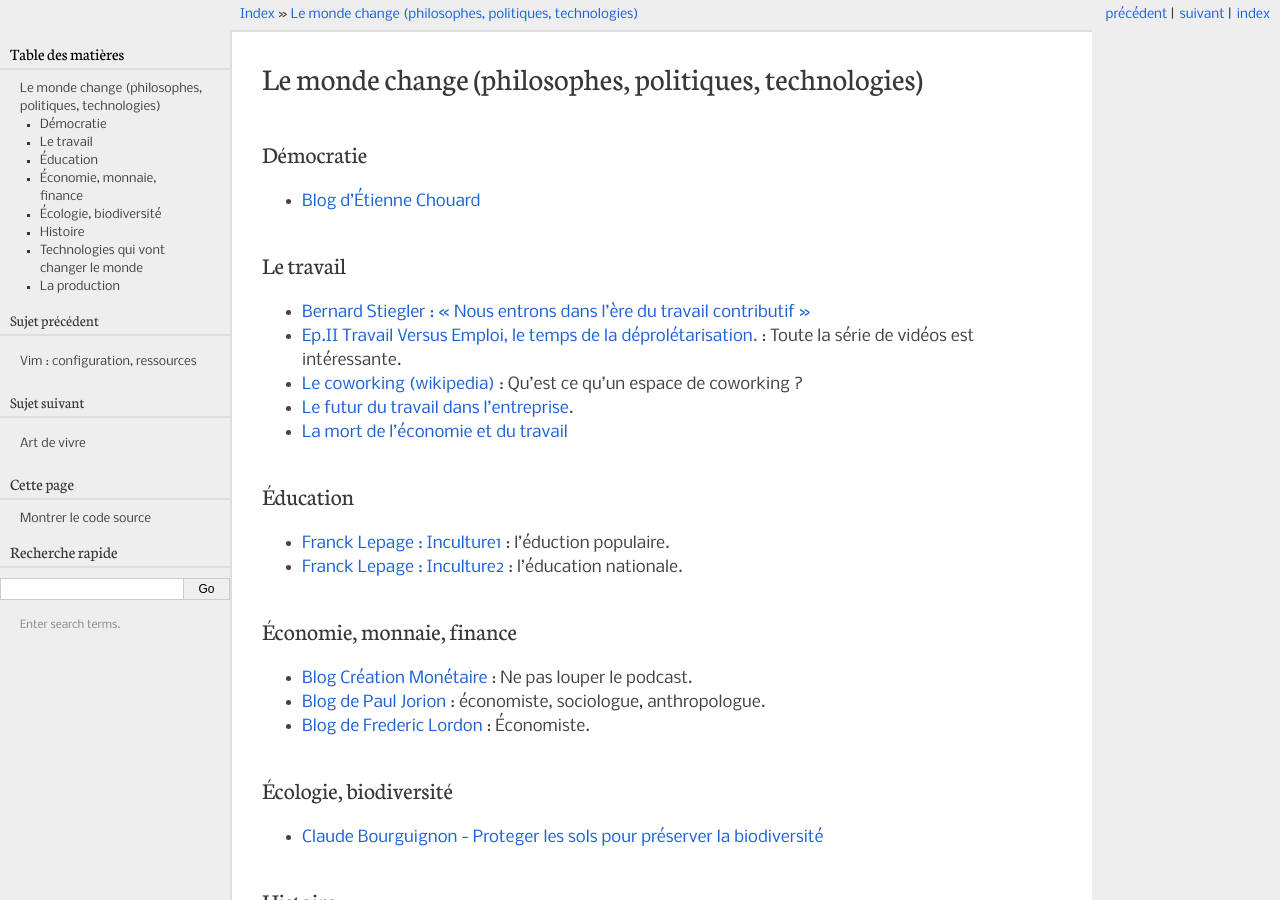
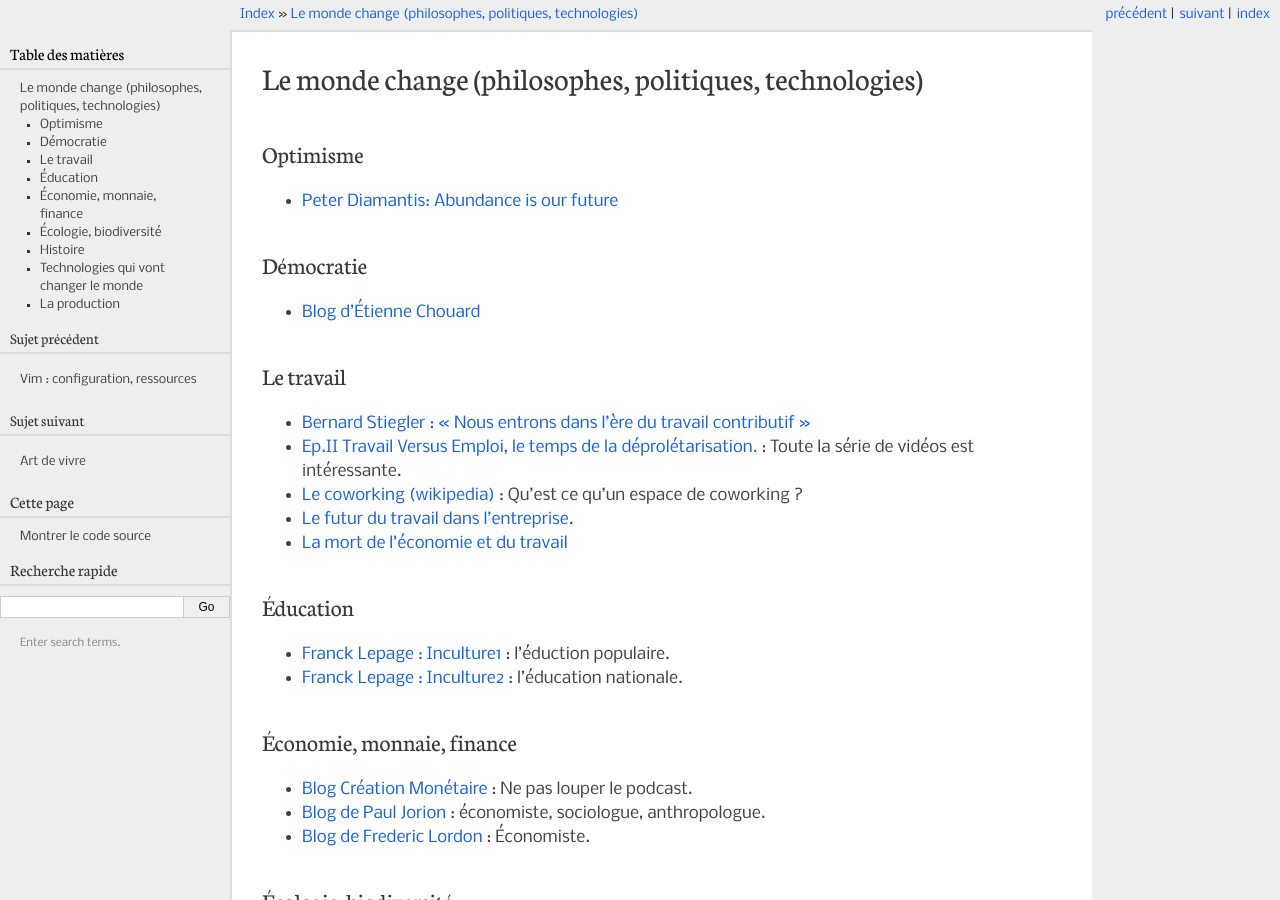
Before and after one commit to k3z/wiki, a Sphinx documentation site: the page built from source/worldchange.rst, in a window 1280 px wide and 900 px high. Built offline with Sphinx 7.4.7, drawn with Linux system fonts in a browser that asks for light colours.

Commit message:
Update worldchange.rst

```diff
--- a/source/worldchange.rst
+++ b/source/worldchange.rst
@@ -1,5 +1,10 @@
 Le monde change (philosophes, politiques, technologies)
 =======================================================
+
+Optimisme
+---------
+
+* `Peter Diamantis: Abundance is our future <http://www.ted.com/talks/peter_diamandis_abundance_is_our_future>`_
 
 
 Démocratie
```
